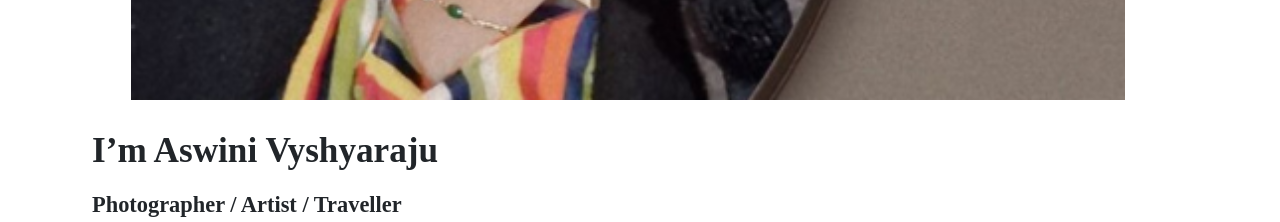
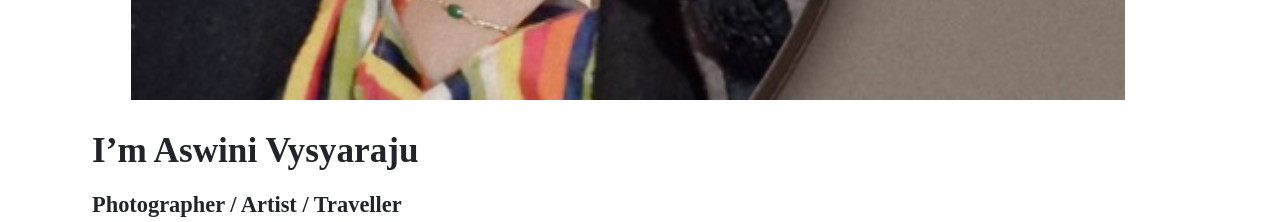
Before and after one commit to RanjitGuttavilli/Aswini-profile, a React (Vite) app: page / in a window 1280 px wide. Shown: the part 1000-1222 px from the top of the page. Built offline with nearby package versions, Linux system fonts and the light colour scheme.

Commit message:
Update Component1.jsx

```diff
--- a/src/Component1.jsx
+++ b/src/Component1.jsx
@@ -17,7 +17,7 @@ function Component1() {
                 </div>
 
                 <div className="row info">
-                    <h1 className="name">I’m Aswini Vyshyaraju</h1>
+                    <h1 className="name">I’m Aswini Vysyaraju</h1>
                     <h1 className="interest">Photographer / Artist / Traveller</h1>
                     <p>Hi There, I'm passionate to travelling, Drawing, and photography who finds beauty in every corner of the world.
                        And My Favorite Place is ARAKU.
```
